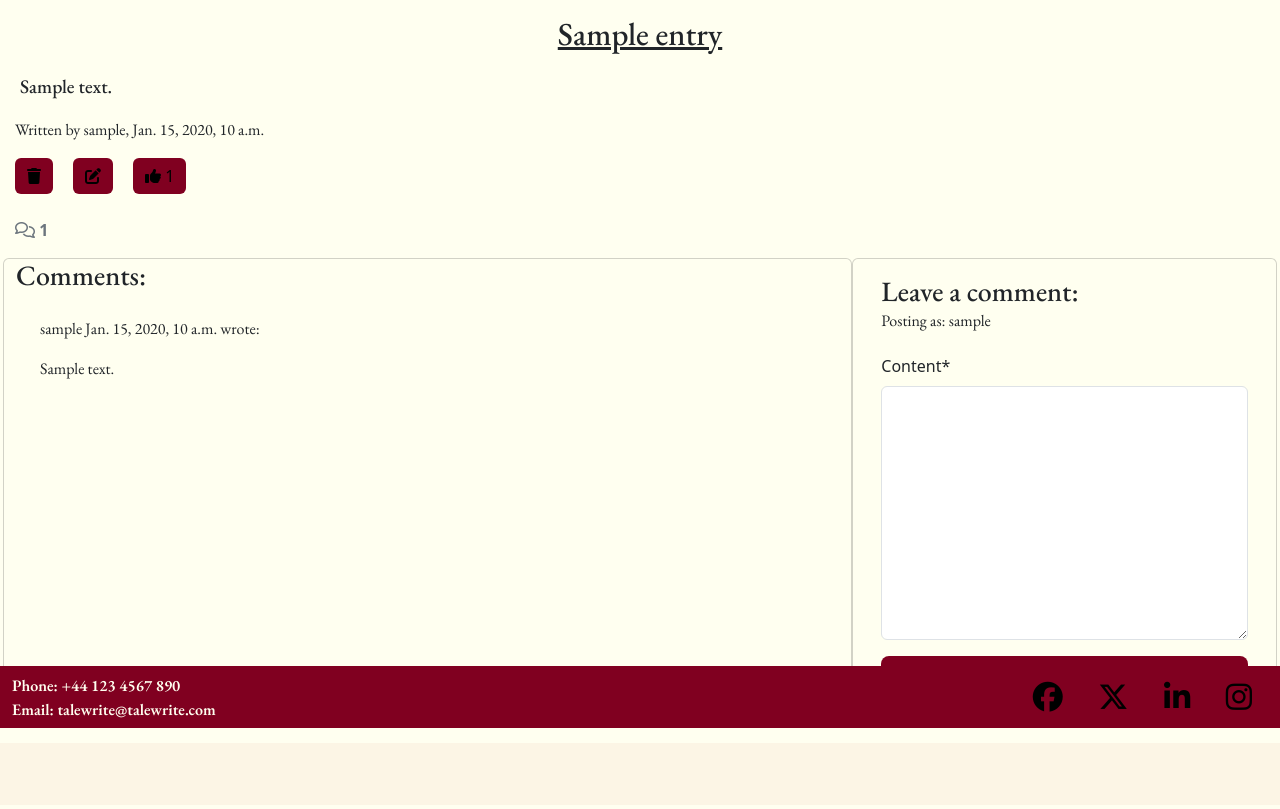
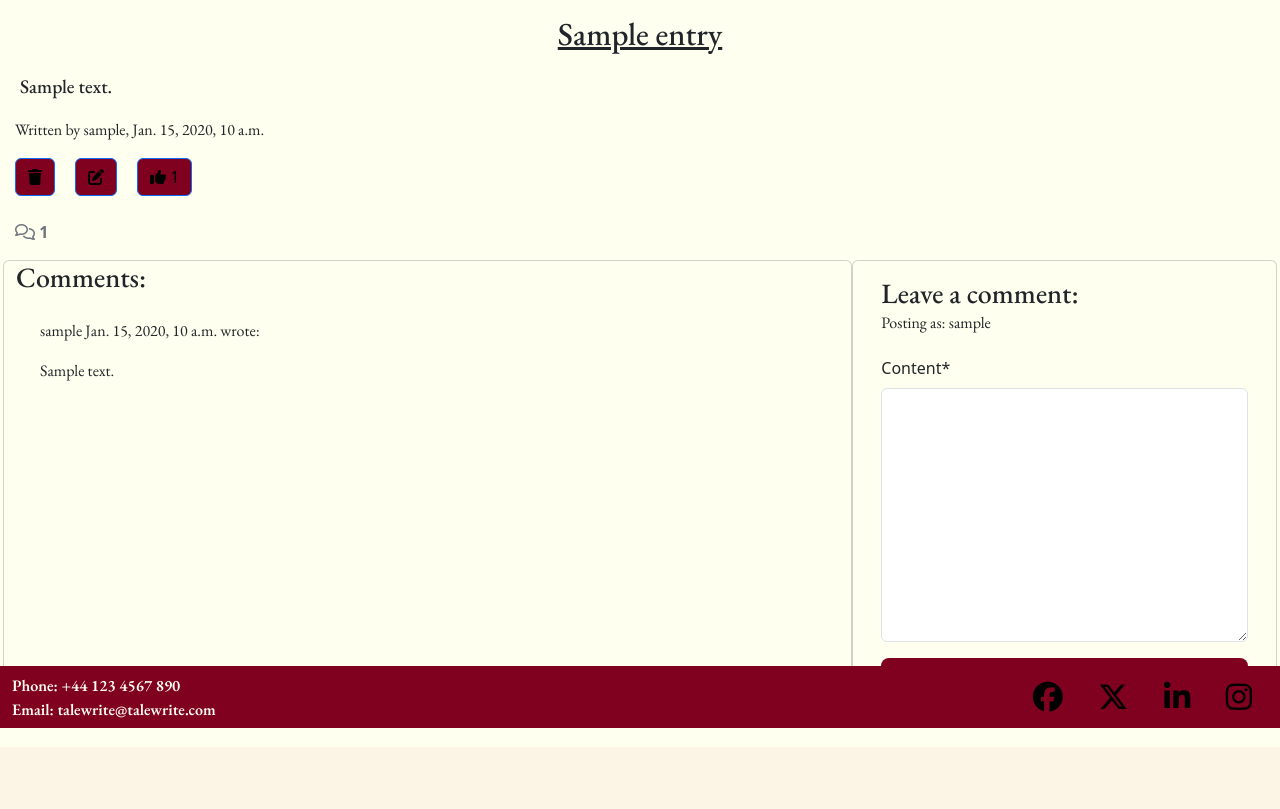
Before and after one commit to peterbrown454/TaleWrite, a Django app: a page that uses templates/base.html in a window 1280 px wide. Shown: the part 72-881 px from the top of the page. Before the commit the page ends 800 px from the top, so only its background shows below. Run offline with Django 3.2, Linux system fonts and the light colour scheme; a user stored in the database is signed in; tables that the repository leaves empty hold one stand-in row (values such as "Sample post"); parts of the project's set-up code (start-up, migrations or seed data) failed here and were passed over; some libraries are stand-ins or nearby versions.

Commit message:
synced static

```diff
--- a/static/css/style.css
+++ b/static/css/style.css
@@ -240,12 +240,6 @@ footer {
     padding: 15px 32px;
 }
 
-.btn {
-    font-weight: 500;
-    color: #000;
-    background-color: rgba(151, 1, 97, 0.8);
-    border: none;
-}
 
 
 .entry-title {
```
